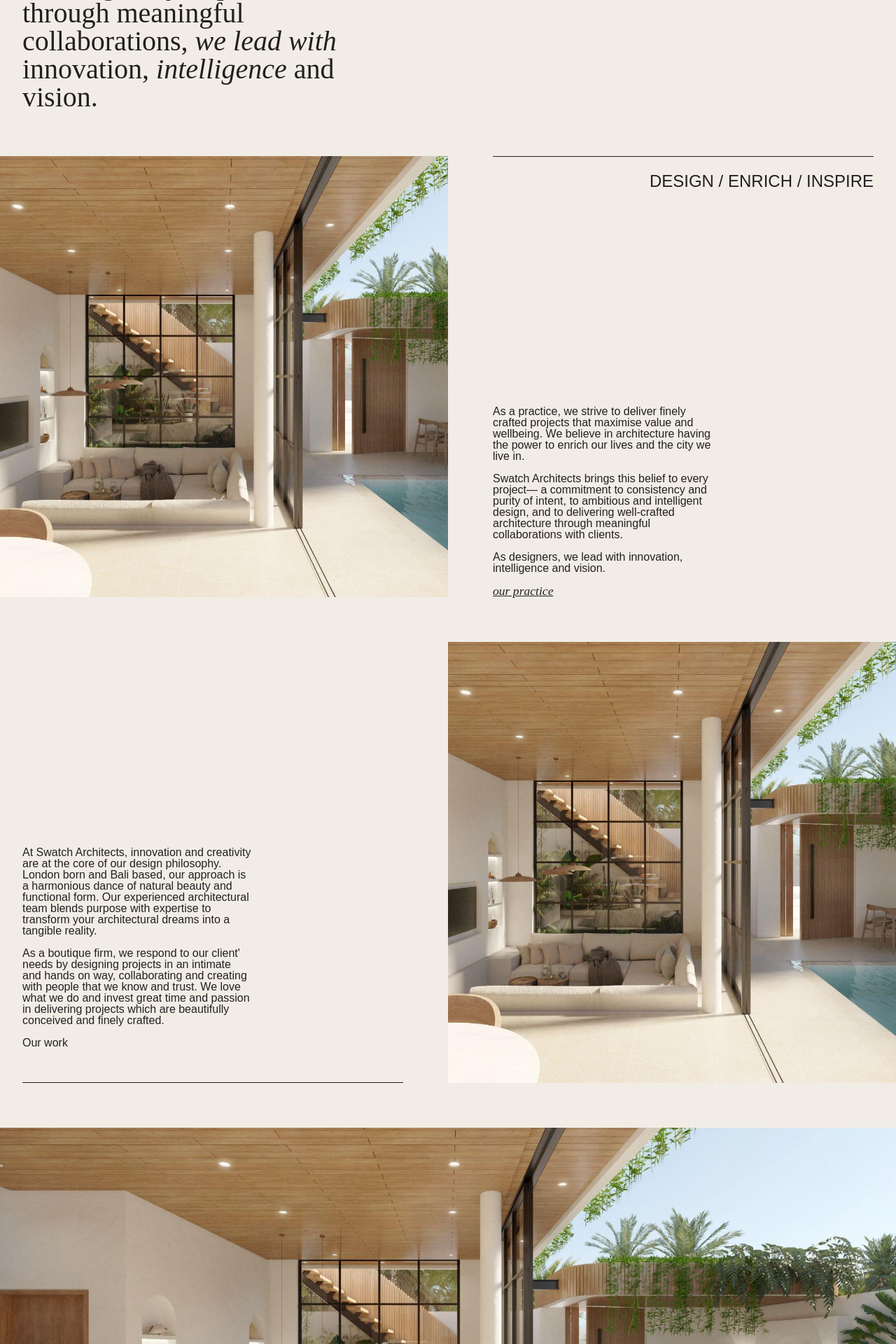
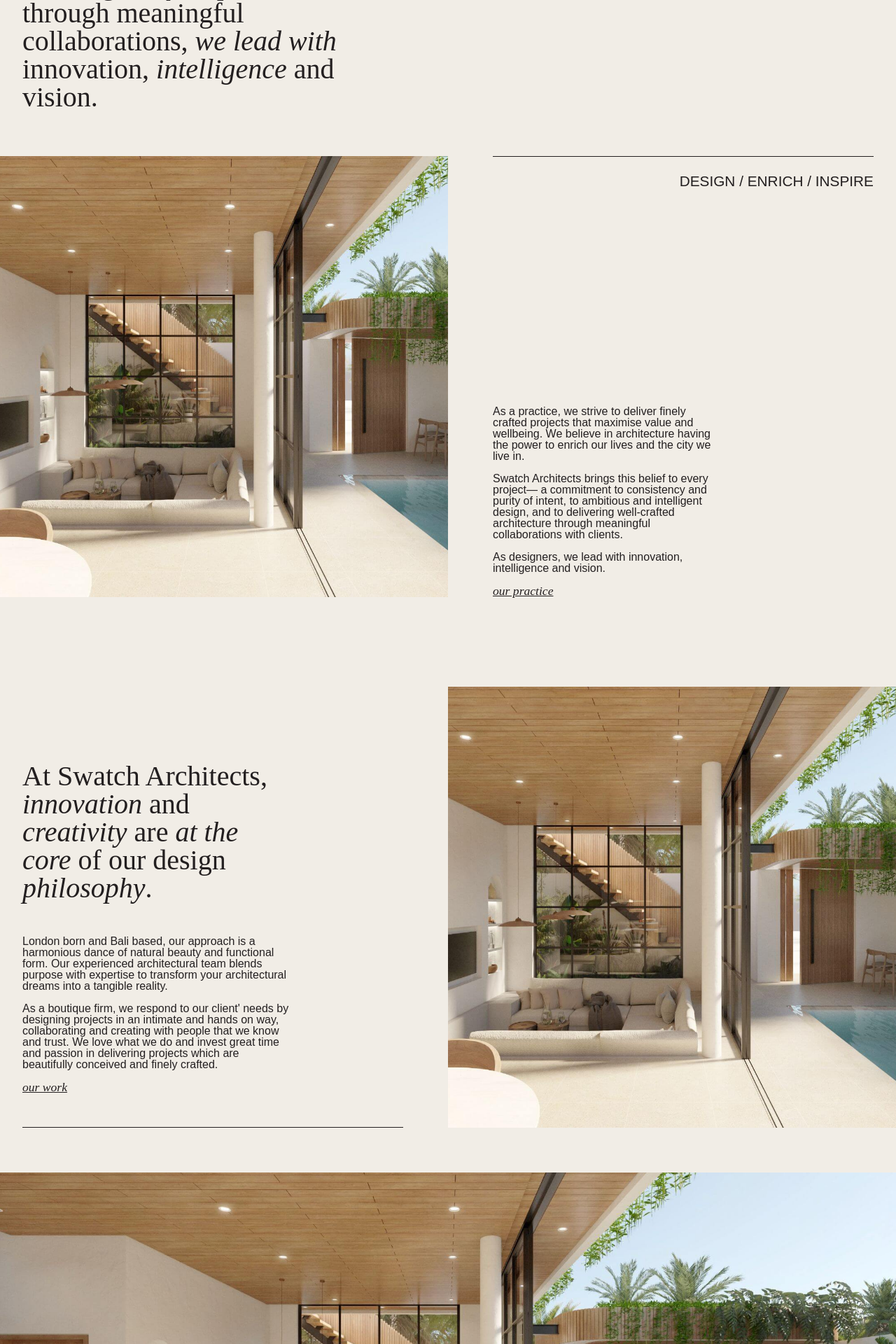
Before and after one commit to isabelleabbey/swatch-bali, a Jekyll site: the page built from index.html, in a window 1280 px wide. Shown: the part 1022-2942 px from the top of the page at 70% size. Built offline with Jekyll 4.4.1, drawn with Linux system fonts in a browser that asks for light colours; nearby versions of some CDN libraries; some web fonts are replaced; some of the changed text lies outside the part shown.

Commit message:
homepage styling

```diff
--- a/assets/css/style.css
+++ b/assets/css/style.css
@@ -518,13 +518,17 @@
 }
 /* Typography */
 .subtitle {
-  font-size: 1.5rem;
+  font-size: 1.3rem;
   text-transform: uppercase;
 }
 .serif-lg {
   font-family: meno-banner, serif;
   font-size: 2.5rem;
   line-height: 1em;
+}
+/* Spacing */
+.margin-heading {
+  margin-bottom: 3rem;
 }
 .fixed {
   position: fixed;
@@ -612,6 +616,9 @@
 .w-\[60\%\] {
   width: 60%;
 }
+.w-\[70\%\] {
+  width: 70%;
+}
 .w-full {
   width: 100%;
 }
@@ -657,6 +664,9 @@
 .gap-4 {
   gap: 1rem;
 }
+.gap-8 {
+  gap: 2rem;
+}
 .self-end {
   align-self: flex-end;
 }
@@ -686,6 +696,10 @@
 .border-t-\[32px\] {
   border-top-width: 32px;
 }
+.border-accent {
+  --tw-border-opacity: 1;
+  border-color: rgb(153 163 151 / var(--tw-border-opacity));
+}
 .border-dark {
   --tw-border-opacity: 1;
   border-color: rgb(35 31 32 / var(--tw-border-opacity));
@@ -693,6 +707,10 @@
 .border-main {
   --tw-border-opacity: 1;
   border-color: rgb(199 185 163 / var(--tw-border-opacity));
+}
+.bg-accent {
+  --tw-bg-opacity: 1;
+  background-color: rgb(153 163 151 / var(--tw-bg-opacity));
 }
 .bg-light {
   --tw-bg-opacity: 1;
@@ -715,13 +733,17 @@
   padding-left: 2rem;
   padding-right: 2rem;
 }
-.py-2 {
-  padding-top: 0.5rem;
-  padding-bottom: 0.5rem;
+.py-4 {
+  padding-top: 1rem;
+  padding-bottom: 1rem;
 }
 .py-5p {
   padding-top: 5%;
   padding-bottom: 5%;
+}
+.px-4 {
+  padding-left: 1rem;
+  padding-right: 1rem;
 }
 .pb-10p {
   padding-bottom: 10%;
@@ -732,8 +754,23 @@
 .pb-5p {
   padding-bottom: 5%;
 }
+.pl-10p {
+  padding-left: 10%;
+}
 .pt-5p {
   padding-top: 5%;
+}
+.pb-8 {
+  padding-bottom: 2rem;
+}
+.pt-12 {
+  padding-top: 3rem;
+}
+.pt-24 {
+  padding-top: 6rem;
+}
+.pt-16 {
+  padding-top: 4rem;
 }
 .text-center {
   text-align: center;
@@ -748,6 +785,17 @@
 .text-lg {
   font-size: 1.125rem;
   line-height: 1.75rem;
+}
+.uppercase {
+  text-transform: uppercase;
+}
+.text-light {
+  --tw-text-opacity: 1;
+  color: rgb(241 237 230 / var(--tw-text-opacity));
+}
+.text-main {
+  --tw-text-opacity: 1;
+  color: rgb(199 185 163 / var(--tw-text-opacity));
 }
 
 /* ----------- Import Typekit -----*/
--- a/index.html
+++ b/index.html
@@ -82,7 +82,7 @@
 
 
 <!-- Philosophy Section -->
-<section class="pb-5p">
+<section class="py-5p">
 
   <!-- Image and Text Container -->
   <div class="grid grid-cols-2">
@@ -90,11 +90,11 @@
     <!-- Text -->
     <div class="flex-1 flex flex-col justify-between ml-8 mr-16 border-b border-dark">
       <div class="flex justify-start mt-auto">
-        <div class="w-[60%] pb-12">
-          <h2 class="editable">At Swatch Architects, innovation and creativity are at the core of our design philosophy.</h2>
+        <div class="w-[70%] pb-12">
+          <h2 class="serif-lg margin-heading">At Swatch Architects, <em>innovation</em> and <em>creativity</em> are <em>at the core</em> of our design <em>philosophy</em>.</h2>
           <p>London born and Bali based, our approach is a harmonious dance of natural beauty and functional form. Our experienced architectural team blends purpose with expertise to transform your architectural dreams into a tangible reality.</p>
           <p>As a boutique firm, we respond to our client' needs by designing projects in an intimate and hands on way, collaborating and creating with people that we know and trust. We love what we do and invest great time and passion in delivering projects which are beautifully conceived and finely crafted.</p>
-          <a href="#">Our work</a>
+          <a href="#" class="link">Our work</a>
         </div>
       </div>
     </div>
@@ -114,48 +114,48 @@
   <div class="grid grid-cols-2 pb-10p">
 
     <!-- Left Column -->
-    <h2 class="editable">Some text here introducing your projects and the work you have done</h2>
+    <h2 class="w-[70%] serif-lg editable">Some <em>text here</em> introducing your projects and <em>the work you</em> have done</h2>
 
     <!-- Right Column -->
-    <div>
+    <div class="pl-10p">
       <ul>
 
         <!-- 1st Work -->
-        <li class="border-y border-dark py-2 flex justify-between">
-          <span>Padang Villas</span>
-          <span>2 Bed Villa Studio</span>
+        <li class="border-y border-dark py-4 flex justify-between">
+          <span class="uppercase">Padang Villas</span>
+          <span class="text-main">2 Bed Villa Studio</span>
         </li>
 
         <!-- 2nd Work -->
-        <li class="border-b border-dark py-2 flex justify-between">
-          <span>Amari Villas</span>
-          <span>2 Bed Villa / Studio</span>
+        <li class="border-b border-dark py-4 flex justify-between">
+          <span class="uppercase">Amari Villas</span>
+          <span class="text-main">2 Bed Villa / Studio</span>
         </li>
 
         <!-- 3rd Work -->
-        <li class="border-b border-dark py-2 flex justify-between">
-          <span>Makalu Villas</span>
-          <span>X Bed Villa</span>
+        <li class="border-b border-dark py-4 flex justify-between">
+          <span class="uppercase">Makalu Villas</span>
+          <span class="text-main">X Bed Villa</span>
         </li>
 
         <!-- 4th Work -->
-        <li class="border-b border-dark py-2 flex justify-between">
-          <span>Nyala Villas</span>
-          <span>X Bed Villa / Detail</span>
+        <li class="border-b border-dark py-4 flex justify-between">
+          <span class="uppercase">Nyala Villas</span>
+          <span class="text-main">X Bed Villa / Detail</span>
         </li>
       </ul>
     </div>
   </div>
 
   <!-- Gallery -->
-  <div class="grid grid-cols-3 gap-4">
+  <div class="grid grid-cols-3 gap-8">
     {% for item in page.work.gallery %}
     <!-- Image -->
     <div>
-      <div class="bg-image-style aspect-portrait border-[12px] border-main" style="background-image: url('{{ item.image_path }}');"></div>
-      <div class="bg-main p-4 flex justify-between">
-        <h3>{{ item.name }}</h3>
-        <span>{{ item.location }}</span>
+      <div class="bg-image-style aspect-portrait border-[12px] {% cycle 'border-accent', 'border-main' %}" style="background-image: url('{{ item.image_path }}');"></div>
+      <div class="{% cycle 'bg-accent', 'bg-main' %} pt-16 pb-8 px-4 flex justify-between">
+        <h3 class="subtitle text-light">{{ item.name }}</h3>
+        <span class="subtitle text-light">{{ item.location }}</span>
       </div>
     </div>
     {% endfor %}
--- a/tailwind.config.js
+++ b/tailwind.config.js
@@ -36,6 +36,7 @@
           'light': '#F1EDE6',
           'main': '#C7B9A3',
           'feature': '#C98665',
+          'accent': '#99a397',
           'transparent': 'transparent',
         },
       },
```
Also changed, not shown: style.css (+6 -1 lines).
